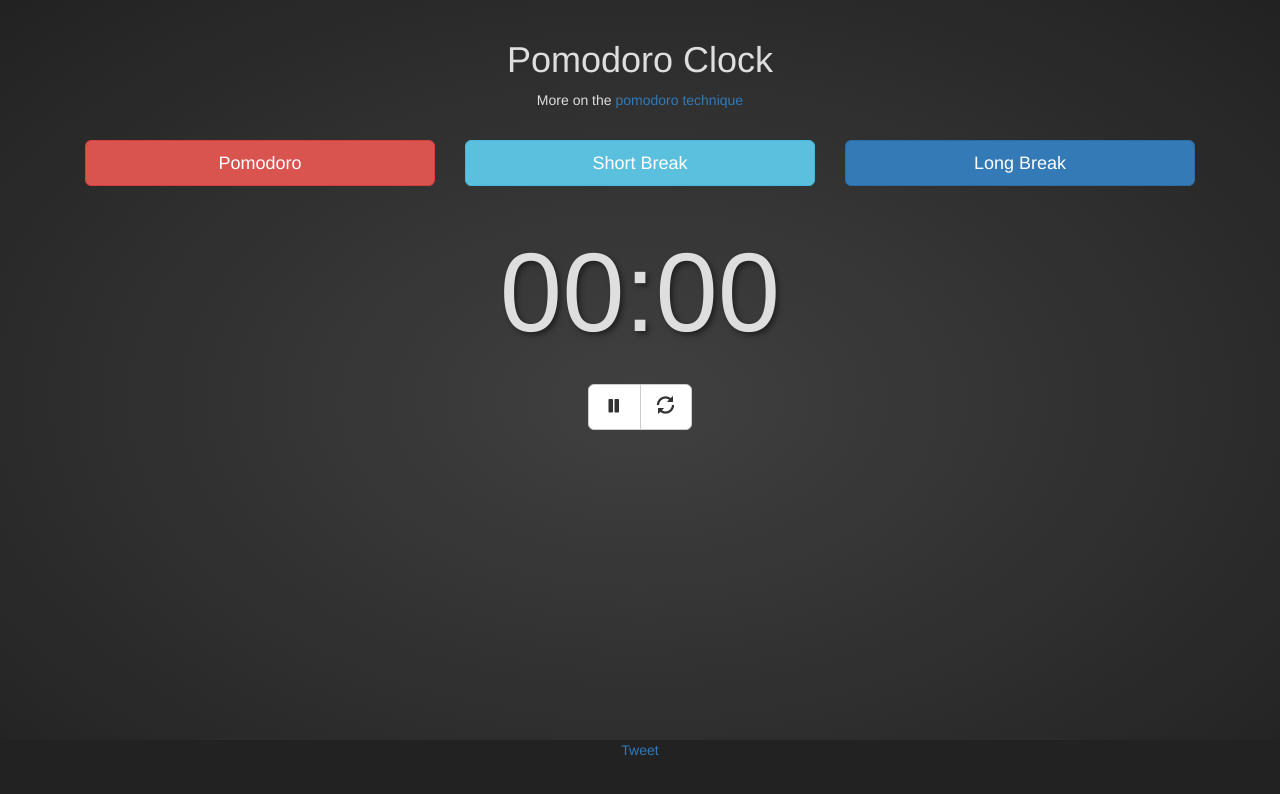
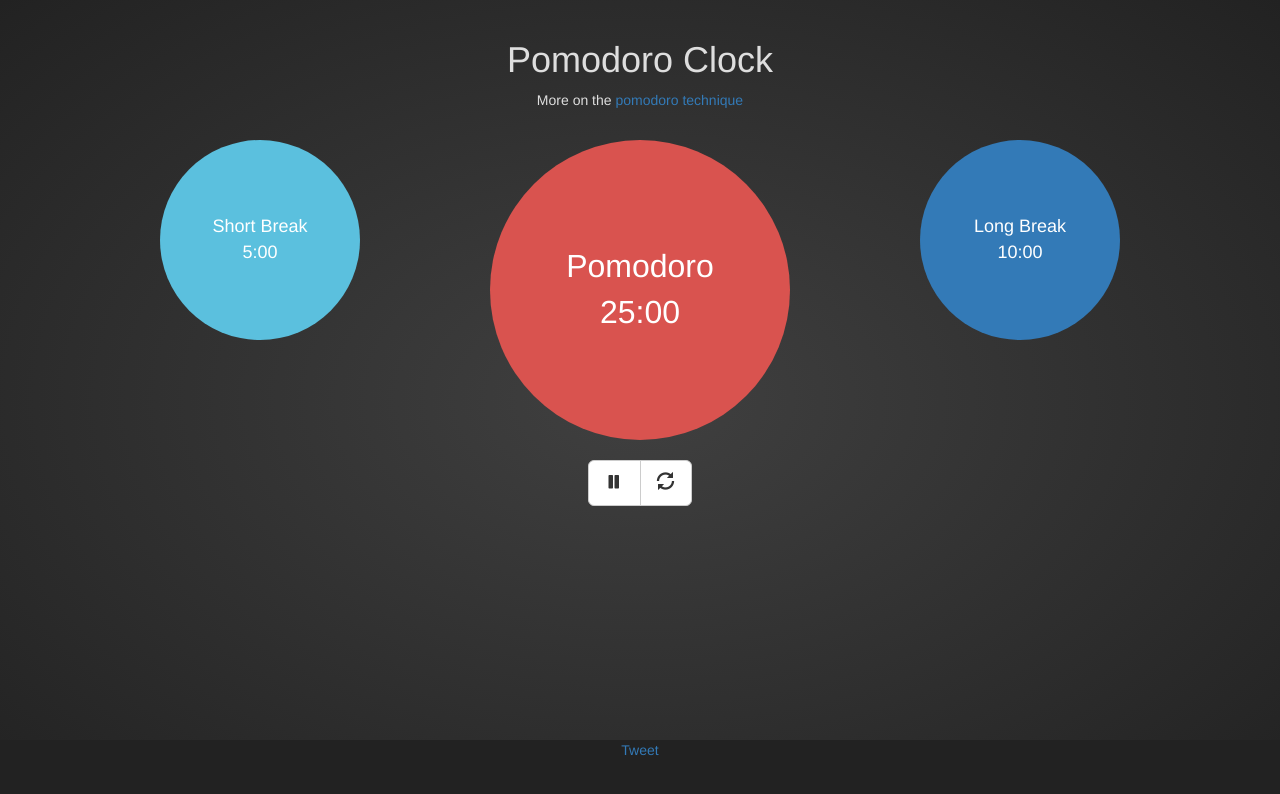
Before and after one commit to jombard/Pomodoro-Clock, a website: page clock.html in a window 1280 px wide. Drawn offline with Linux system fonts and the light colour scheme.

Commit message:
Change buttons to circles with individual timers

```diff
--- a/clock.html
+++ b/clock.html
@@ -22,18 +22,22 @@
         </div>
         <div class="row">
             <div class="col-sm-4">
-                <input type="button" class="btn btn-danger btn-block btn-lg js-pomodoro" value="Pomodoro">
+                <button type="button" class="circle circle-sm btn-info js-short-break">
+                    Short Break
+                    <div id="timer_shortbreak" class="timer">5:00</div>
+                </button>
             </div>
             <div class="col-sm-4">
-                <input type="button" class="btn btn-info btn-block btn-lg js-short-break" value="Short Break">
+                <button type="button" class="circle circle-lg btn-danger js-pomodoro">
+                    Pomodoro
+                    <div id="timer_pomodoro" class="timer">25:00</div>
+                </button>
             </div>
             <div class="col-sm-4">
-                <input type="button" class="btn btn-primary btn-block btn-lg js-long-break" value="Long Break">
-            </div>
-        </div>
-        <div class="row">
-            <div class="col-xs-12 col-sm-4 col-sm-offset-4">
-                <h1 id="timer_default" class="timer">00:00</h1>
+                <button type="button" class="circle circle-sm btn-primary js-long-break">
+                    Long Break
+                    <div id="timer_longbreak" class="timer">10:00</div>
+                </button>
             </div>
         </div>
         <div class="row">
--- a/css/style.css
+++ b/css/style.css
@@ -14,14 +14,42 @@ body {
 	);
 }
 
-.btn:focus,
-.btn:active:focus,
-.btn.active:focus {outline:0;}
-.btn {margin-bottom: 5px;}
-.timer {
-	font-size: 6em;
-	text-shadow: 3px 3px 5px #222222;
+.circle {
+	display: inline-block;
+    margin-bottom: 0;
+    font-size: 14px;
+    font-weight: 400;
+    line-height: 1.42857143;
+    text-align: center;
+    white-space: nowrap;
+    vertical-align: middle;
+    -ms-touch-action: manipulation;
+    touch-action: manipulation;
+    cursor: pointer;
+    -webkit-user-select: none;
+    -moz-user-select: none;
+    -ms-user-select: none;
+    user-select: none;
+    background-image: none;
+    border: 1px solid transparent;
+    border-radius: 50%;
 }
+
+.circle-sm {
+	width: 200px;
+	height: 200px;
+	font-size: 18px;
+}
+
+.circle-lg {
+	width: 300px;
+	height: 300px;
+	font-size: 32px;
+}
+
+.circle:focus,
+.circle:active:focus,
+.circle.active:focus {outline:0;}
 
 .list-group-item-primary {
     color: #ffffff;
@@ -41,11 +69,4 @@ body {
 @media (min-width: 768px) {
 
 	.row {margin: 20px 0;}
-
-	.timer {font-size: 6em;}
 }
-
-@media (min-width: 992px) {
-
-	.timer {font-size: 8em;}
-}
--- a/js/clock.js
+++ b/js/clock.js
@@ -1,6 +1,6 @@
 $(function() {
 	$(".js-pomodoro").click(function() {
-		$("#timer_default").createTimer({
+		$("#timer_pomodoro").createTimer({
 			time_in_seconds: 1500,
 			autostart: true
 		});
@@ -8,7 +8,7 @@ $(function() {
 		addTimerToLog('Pomodoro 25 mins', 'danger');
 	});
 	$(".js-short-break").click(function() {
-		$("#timer_default").createTimer({
+		$("#timer_shortbreak").createTimer({
 			time_in_seconds: 300,
 			autostart: true
 		});
@@ -16,7 +16,7 @@ $(function() {
 		addTimerToLog('Short break 5 mins', 'info');
 	});
 	$(".js-long-break").click(function() {
-		$("#timer_default").createTimer({
+		$("#timer_longbreak").createTimer({
 			time_in_seconds: 600,
 			autostart: true
 		});
```
